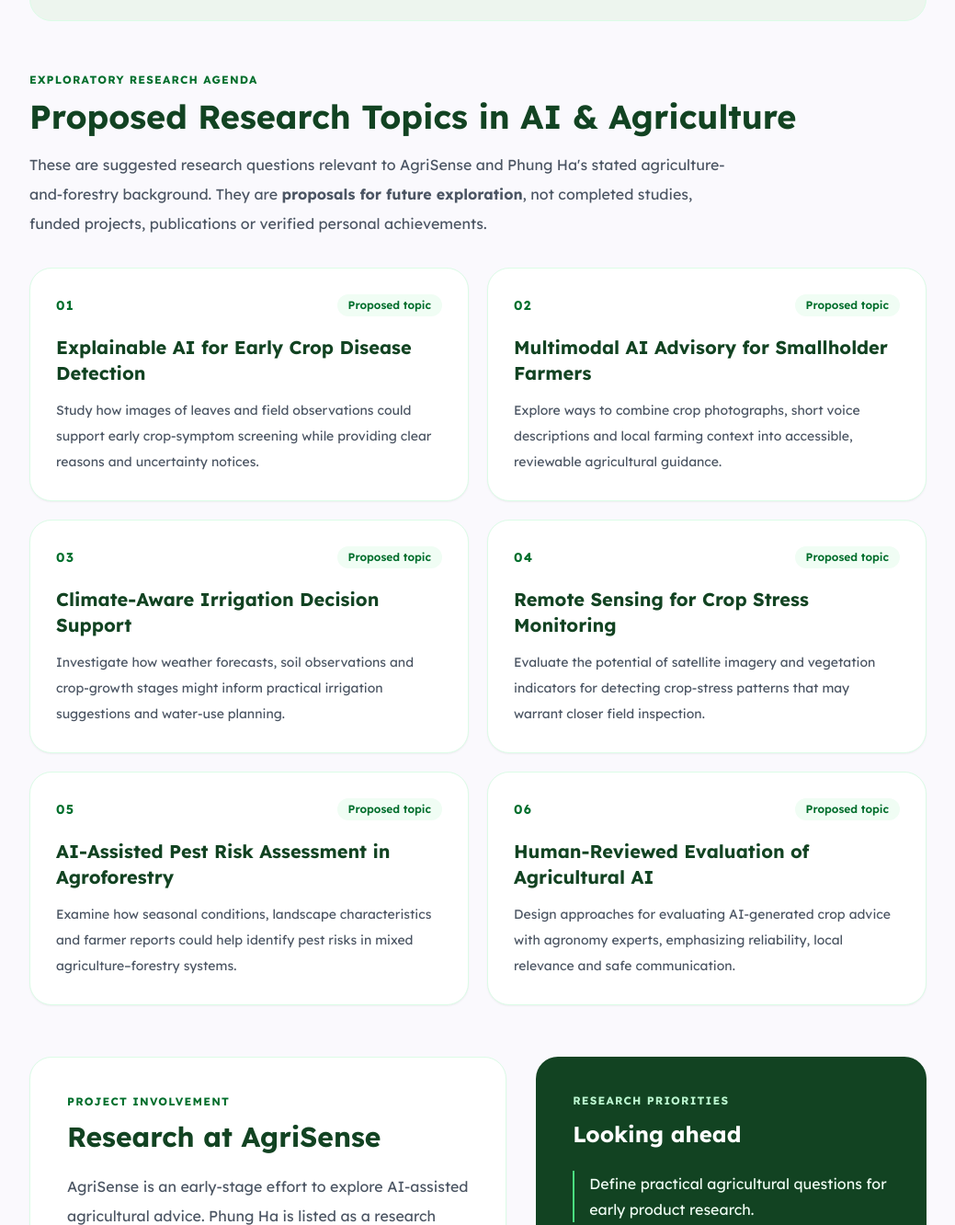
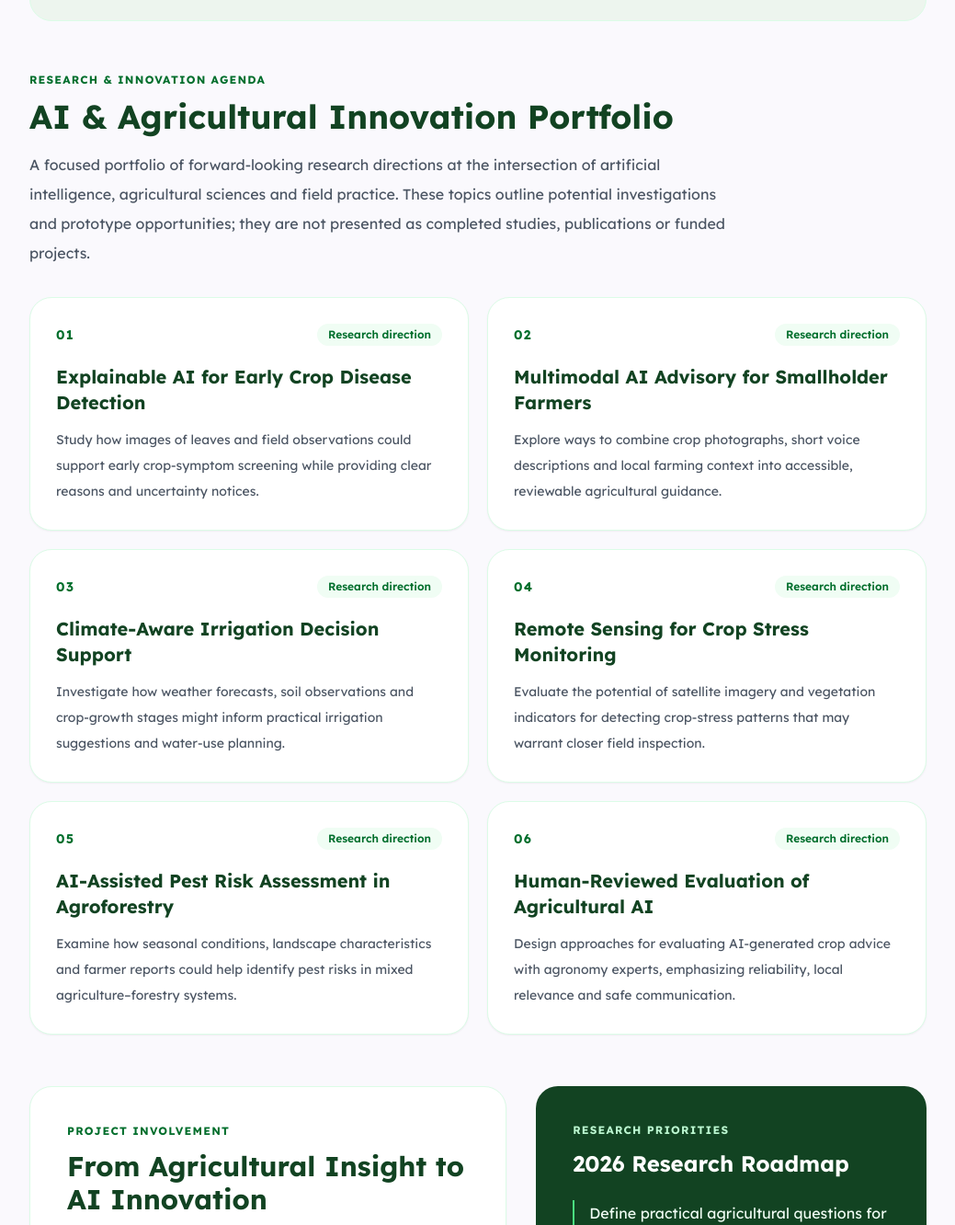
Before and after one commit to yanghoxom/agrisense-ai, a website: page researcher-phung-ha.html in a window 1280 px wide. Shown: the part 2026-3358 px from the top of the page at 92% size, without its empty margins (120-1159 px from the left). Drawn offline with nearby package versions, Linux system fonts and the light colour scheme.

Commit message:
Strengthen agricultural AI researcher portfolio presentation

```diff
--- a/researcher-phung-ha.html
+++ b/researcher-phung-ha.html
@@ -28,24 +28,24 @@
 </div>
 </section>
 <section id="proposed-research" class="mt-14" aria-labelledby="proposed-research-title">
-<div class="mb-8"><p class="text-xs uppercase tracking-widest font-bold text-[#006e2c] mb-3">Exploratory research agenda</p><h2 id="proposed-research-title" class="text-3xl md:text-4xl font-bold text-[#124322] mb-4">Proposed Research Topics in AI &amp; Agriculture</h2><p class="max-w-3xl text-gray-600 leading-8">These are suggested research questions relevant to AgriSense and Phung Ha's stated agriculture-and-forestry background. They are <strong>proposals for future exploration</strong>, not completed studies, funded projects, publications or verified personal achievements.</p></div>
-<div class="grid md:grid-cols-2 gap-5"><article class="bg-white rounded-3xl p-7 border border-green-100 shadow-sm"><div class="flex items-center justify-between mb-5"><span class="text-[#006e2c] font-bold text-sm tracking-widest">01</span><span class="rounded-full bg-green-50 text-[#006e2c] px-3 py-1 text-xs font-semibold">Proposed topic</span></div><h3 class="text-lg md:text-xl font-bold text-[#124322] leading-snug mb-3">Explainable AI for Early Crop Disease Detection</h3><p class="text-sm text-gray-600 leading-7">Study how images of leaves and field observations could support early crop-symptom screening while providing clear reasons and uncertainty notices.</p></article>
-<article class="bg-white rounded-3xl p-7 border border-green-100 shadow-sm"><div class="flex items-center justify-between mb-5"><span class="text-[#006e2c] font-bold text-sm tracking-widest">02</span><span class="rounded-full bg-green-50 text-[#006e2c] px-3 py-1 text-xs font-semibold">Proposed topic</span></div><h3 class="text-lg md:text-xl font-bold text-[#124322] leading-snug mb-3">Multimodal AI Advisory for Smallholder Farmers</h3><p class="text-sm text-gray-600 leading-7">Explore ways to combine crop photographs, short voice descriptions and local farming context into accessible, reviewable agricultural guidance.</p></article>
-<article class="bg-white rounded-3xl p-7 border border-green-100 shadow-sm"><div class="flex items-center justify-between mb-5"><span class="text-[#006e2c] font-bold text-sm tracking-widest">03</span><span class="rounded-full bg-green-50 text-[#006e2c] px-3 py-1 text-xs font-semibold">Proposed topic</span></div><h3 class="text-lg md:text-xl font-bold text-[#124322] leading-snug mb-3">Climate-Aware Irrigation Decision Support</h3><p class="text-sm text-gray-600 leading-7">Investigate how weather forecasts, soil observations and crop-growth stages might inform practical irrigation suggestions and water-use planning.</p></article>
-<article class="bg-white rounded-3xl p-7 border border-green-100 shadow-sm"><div class="flex items-center justify-between mb-5"><span class="text-[#006e2c] font-bold text-sm tracking-widest">04</span><span class="rounded-full bg-green-50 text-[#006e2c] px-3 py-1 text-xs font-semibold">Proposed topic</span></div><h3 class="text-lg md:text-xl font-bold text-[#124322] leading-snug mb-3">Remote Sensing for Crop Stress Monitoring</h3><p class="text-sm text-gray-600 leading-7">Evaluate the potential of satellite imagery and vegetation indicators for detecting crop-stress patterns that may warrant closer field inspection.</p></article>
-<article class="bg-white rounded-3xl p-7 border border-green-100 shadow-sm"><div class="flex items-center justify-between mb-5"><span class="text-[#006e2c] font-bold text-sm tracking-widest">05</span><span class="rounded-full bg-green-50 text-[#006e2c] px-3 py-1 text-xs font-semibold">Proposed topic</span></div><h3 class="text-lg md:text-xl font-bold text-[#124322] leading-snug mb-3">AI-Assisted Pest Risk Assessment in Agroforestry</h3><p class="text-sm text-gray-600 leading-7">Examine how seasonal conditions, landscape characteristics and farmer reports could help identify pest risks in mixed agriculture–forestry systems.</p></article>
-<article class="bg-white rounded-3xl p-7 border border-green-100 shadow-sm"><div class="flex items-center justify-between mb-5"><span class="text-[#006e2c] font-bold text-sm tracking-widest">06</span><span class="rounded-full bg-green-50 text-[#006e2c] px-3 py-1 text-xs font-semibold">Proposed topic</span></div><h3 class="text-lg md:text-xl font-bold text-[#124322] leading-snug mb-3">Human-Reviewed Evaluation of Agricultural AI</h3><p class="text-sm text-gray-600 leading-7">Design approaches for evaluating AI-generated crop advice with agronomy experts, emphasizing reliability, local relevance and safe communication.</p></article></div>
+<div class="mb-8"><p class="text-xs uppercase tracking-widest font-bold text-[#006e2c] mb-3">Research &amp; innovation agenda</p><h2 id="proposed-research-title" class="text-3xl md:text-4xl font-bold text-[#124322] mb-4">AI &amp; Agricultural Innovation Portfolio</h2><p class="max-w-3xl text-gray-600 leading-8">A focused portfolio of forward-looking research directions at the intersection of artificial intelligence, agricultural sciences and field practice. These topics outline potential investigations and prototype opportunities; they are not presented as completed studies, publications or funded projects.</p></div>
+<div class="grid md:grid-cols-2 gap-5"><article class="bg-white rounded-3xl p-7 border border-green-100 shadow-sm"><div class="flex items-center justify-between mb-5"><span class="text-[#006e2c] font-bold text-sm tracking-widest">01</span><span class="rounded-full bg-green-50 text-[#006e2c] px-3 py-1 text-xs font-semibold">Research direction</span></div><h3 class="text-lg md:text-xl font-bold text-[#124322] leading-snug mb-3">Explainable AI for Early Crop Disease Detection</h3><p class="text-sm text-gray-600 leading-7">Study how images of leaves and field observations could support early crop-symptom screening while providing clear reasons and uncertainty notices.</p></article>
+<article class="bg-white rounded-3xl p-7 border border-green-100 shadow-sm"><div class="flex items-center justify-between mb-5"><span class="text-[#006e2c] font-bold text-sm tracking-widest">02</span><span class="rounded-full bg-green-50 text-[#006e2c] px-3 py-1 text-xs font-semibold">Research direction</span></div><h3 class="text-lg md:text-xl font-bold text-[#124322] leading-snug mb-3">Multimodal AI Advisory for Smallholder Farmers</h3><p class="text-sm text-gray-600 leading-7">Explore ways to combine crop photographs, short voice descriptions and local farming context into accessible, reviewable agricultural guidance.</p></article>
+<article class="bg-white rounded-3xl p-7 border border-green-100 shadow-sm"><div class="flex items-center justify-between mb-5"><span class="text-[#006e2c] font-bold text-sm tracking-widest">03</span><span class="rounded-full bg-green-50 text-[#006e2c] px-3 py-1 text-xs font-semibold">Research direction</span></div><h3 class="text-lg md:text-xl font-bold text-[#124322] leading-snug mb-3">Climate-Aware Irrigation Decision Support</h3><p class="text-sm text-gray-600 leading-7">Investigate how weather forecasts, soil observations and crop-growth stages might inform practical irrigation suggestions and water-use planning.</p></article>
+<article class="bg-white rounded-3xl p-7 border border-green-100 shadow-sm"><div class="flex items-center justify-between mb-5"><span class="text-[#006e2c] font-bold text-sm tracking-widest">04</span><span class="rounded-full bg-green-50 text-[#006e2c] px-3 py-1 text-xs font-semibold">Research direction</span></div><h3 class="text-lg md:text-xl font-bold text-[#124322] leading-snug mb-3">Remote Sensing for Crop Stress Monitoring</h3><p class="text-sm text-gray-600 leading-7">Evaluate the potential of satellite imagery and vegetation indicators for detecting crop-stress patterns that may warrant closer field inspection.</p></article>
+<article class="bg-white rounded-3xl p-7 border border-green-100 shadow-sm"><div class="flex items-center justify-between mb-5"><span class="text-[#006e2c] font-bold text-sm tracking-widest">05</span><span class="rounded-full bg-green-50 text-[#006e2c] px-3 py-1 text-xs font-semibold">Research direction</span></div><h3 class="text-lg md:text-xl font-bold text-[#124322] leading-snug mb-3">AI-Assisted Pest Risk Assessment in Agroforestry</h3><p class="text-sm text-gray-600 leading-7">Examine how seasonal conditions, landscape characteristics and farmer reports could help identify pest risks in mixed agriculture–forestry systems.</p></article>
+<article class="bg-white rounded-3xl p-7 border border-green-100 shadow-sm"><div class="flex items-center justify-between mb-5"><span class="text-[#006e2c] font-bold text-sm tracking-widest">06</span><span class="rounded-full bg-green-50 text-[#006e2c] px-3 py-1 text-xs font-semibold">Research direction</span></div><h3 class="text-lg md:text-xl font-bold text-[#124322] leading-snug mb-3">Human-Reviewed Evaluation of Agricultural AI</h3><p class="text-sm text-gray-600 leading-7">Design approaches for evaluating AI-generated crop advice with agronomy experts, emphasizing reliability, local relevance and safe communication.</p></article></div>
 </section>
 <section class="mt-14 grid md:grid-cols-[1.1fr_.9fr] gap-8 items-start">
 <div class="bg-white rounded-3xl p-8 md:p-10 border border-green-100 shadow-sm">
 <p class="text-xs font-bold uppercase tracking-widest text-[#006e2c] mb-3">Project Involvement</p>
-<h2 class="text-3xl font-bold text-[#124322] mb-5">Research at AgriSense</h2>
+<h2 class="text-3xl font-bold text-[#124322] mb-5">From Agricultural Insight to AI Innovation</h2>
 <p class="text-gray-600 leading-8 mb-5">AgriSense is an early-stage effort to explore AI-assisted agricultural advice. Phung Ha is listed as a research contributor, bringing an agriculture-and-forestry background to the project profile.</p>
-<p class="text-gray-600 leading-8">As AgriSense moves toward a testable prototype, agricultural perspectives can help shape evaluation questions, identify real-world constraints and highlight where review by field specialists is needed.</p>
+<p class="text-gray-600 leading-8">The research vision places agricultural context at the center of AI design: from crop-health interpretation and climate-aware recommendations to transparent evaluation with experts. The next step is to translate the strongest ideas into testable prototypes and field-validation plans.</p>
 </div>
 <div class="bg-[#124322] text-white rounded-3xl p-8 md:p-10">
 <p class="text-xs font-bold uppercase tracking-widest text-green-200 mb-3">Research Priorities</p>
-<h2 class="text-2xl font-bold mb-6">Looking ahead</h2>
+<h2 class="text-2xl font-bold mb-6">2026 Research Roadmap</h2>
 <ul class="space-y-5 text-green-50 leading-7">
 <li class="border-l-2 border-green-400 pl-4">Define practical agricultural questions for early product research.</li>
 <li class="border-l-2 border-green-400 pl-4">Identify appropriate field-review and validation needs.</li>
```
